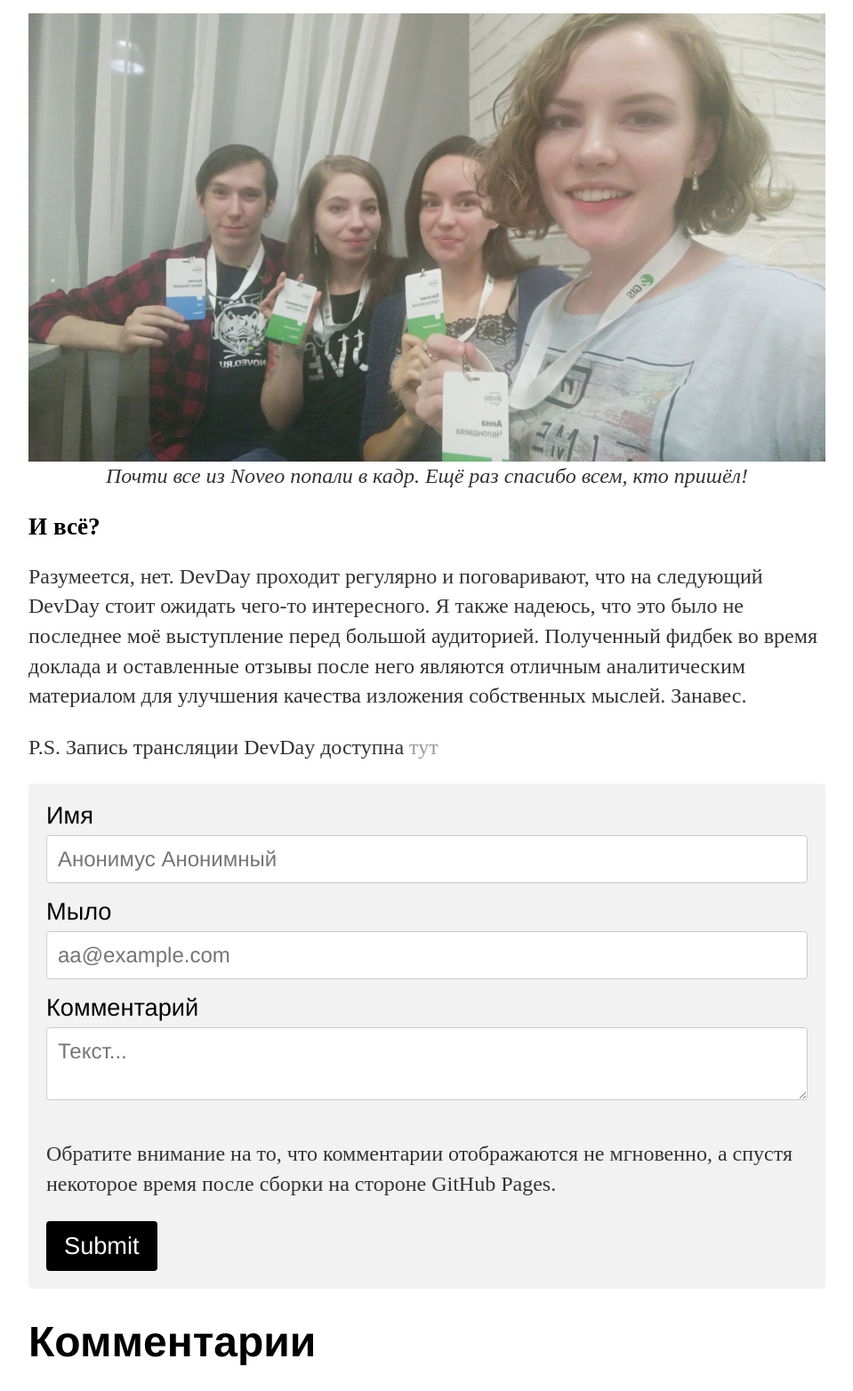
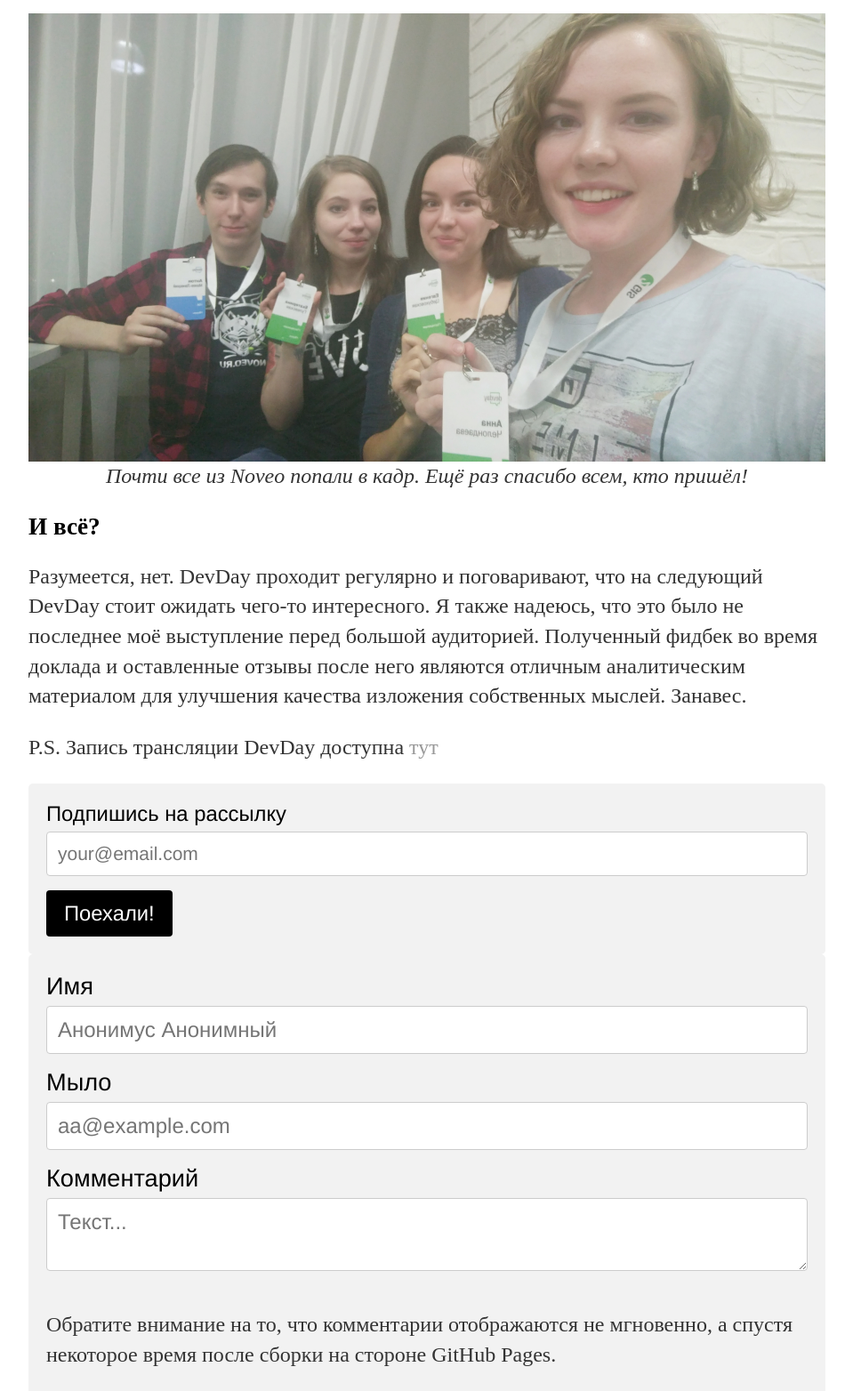
Before and after one commit to RebOOter/rebooter.github.io, a Jekyll site: the page built from _posts/2018-10-04-devday.md, in a window 1280 px wide, cut to the strip 3237-4801 px from the top of the page. Shown: the whole strip at 89% size, without its empty margins (160-1119 px from the left). Built offline with Jekyll 4.4.1, drawn with Linux system fonts in a browser that asks for light colours; comment, search, counter and statistics services are not loaded.

Commit message:
Added subscribe form and RSS

```diff
--- a/_config.yml
+++ b/_config.yml
@@ -1,4 +1,7 @@
 name: rebooter
 markdown: kramdown
 permalink: /blog/:title/
+repository: rebooter/rebooter.github.io
+plugins:
+  - jekyll-feed
 baseurl: https://rebooter.github.io
--- /dev/null
+++ b/_includes/subscribe.html
@@ -0,0 +1,20 @@
+<!-- Begin Mailchimp Signup Form -->
+<link href="//cdn-images.mailchimp.com/embedcode/horizontal-slim-10_7.css" rel="stylesheet" type="text/css">
+<style type="text/css">
+    #mc_embed_signup{background:#fff; clear:left; font:14px Helvetica,Arial,sans-serif; width:100%;}
+    /* Add your own Mailchimp form style overrides in your site stylesheet or in this style block.
+       We recommend moving this block and the preceding CSS link to the HEAD of your HTML file. */
+</style>
+<div id="mc_embed_signup">
+    <form action="https://github.us19.list-manage.com/subscribe/post?u=f3b706c216052999af5982085&amp;id=b52a0deb35" method="post" id="mc-embedded-subscribe-form" name="mc-embedded-subscribe-form" class="validate" target="_blank" novalidate>
+        <div id="mc_embed_signup_scroll">
+            <label for="mce-EMAIL">Подпишись на рассылку</label>
+            <input type="email" value="" name="EMAIL" class="email" id="mce-EMAIL" placeholder="your@email.com" required>
+            <!-- real people should not fill this in and expect good things - do not remove this or risk form bot signups-->
+            <div style="position: absolute; left: -5000px;" aria-hidden="true"><input type="text" name="b_f3b706c216052999af5982085_b52a0deb35" tabindex="-1" value=""></div>
+            <div class="clear"><input type="submit" value="Поехали!" name="subscribe" id="mc-embedded-subscribe" class="button"></div>
+        </div>
+    </form>
+</div>
+
+<!--End mc_embed_signup-->
--- a/_layouts/post.html
+++ b/_layouts/post.html
@@ -13,6 +13,8 @@
 <div class="post">
     {{ content }}
 </div>
+
+{% include subscribe.html %}
 
 <div>
     {% if jekyll.environment == "production" %}
--- a/index.html
+++ b/index.html
@@ -16,3 +16,5 @@
     <p>Если вас заинтересовал данный ликбез, то милости прошу тыкать в ссылку "Посты" выше и ознакамливаться с условными
     трудами.</p>
 </div><!-- /.blurb -->
+
+{% include subscribe.html %}
```
